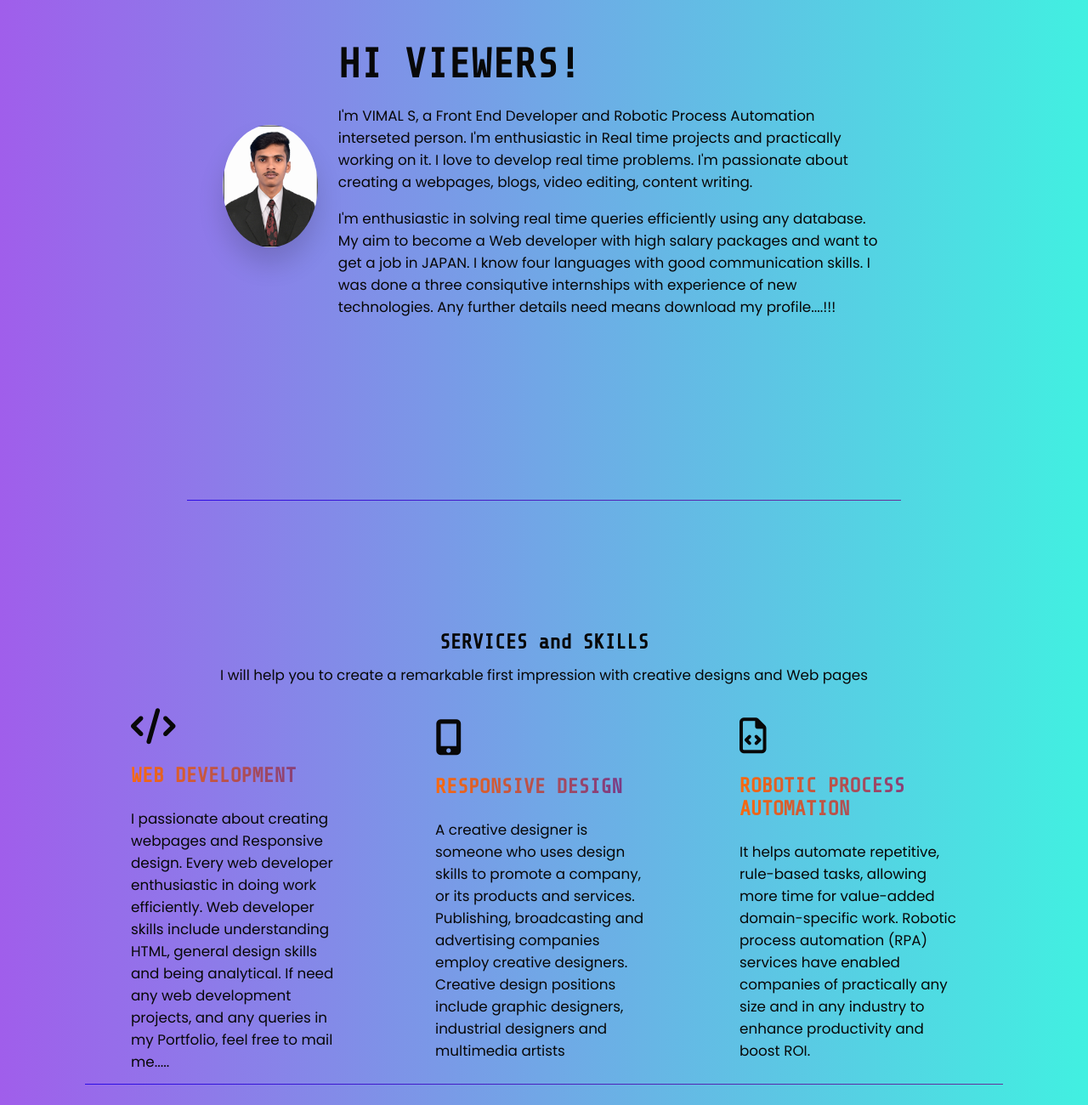
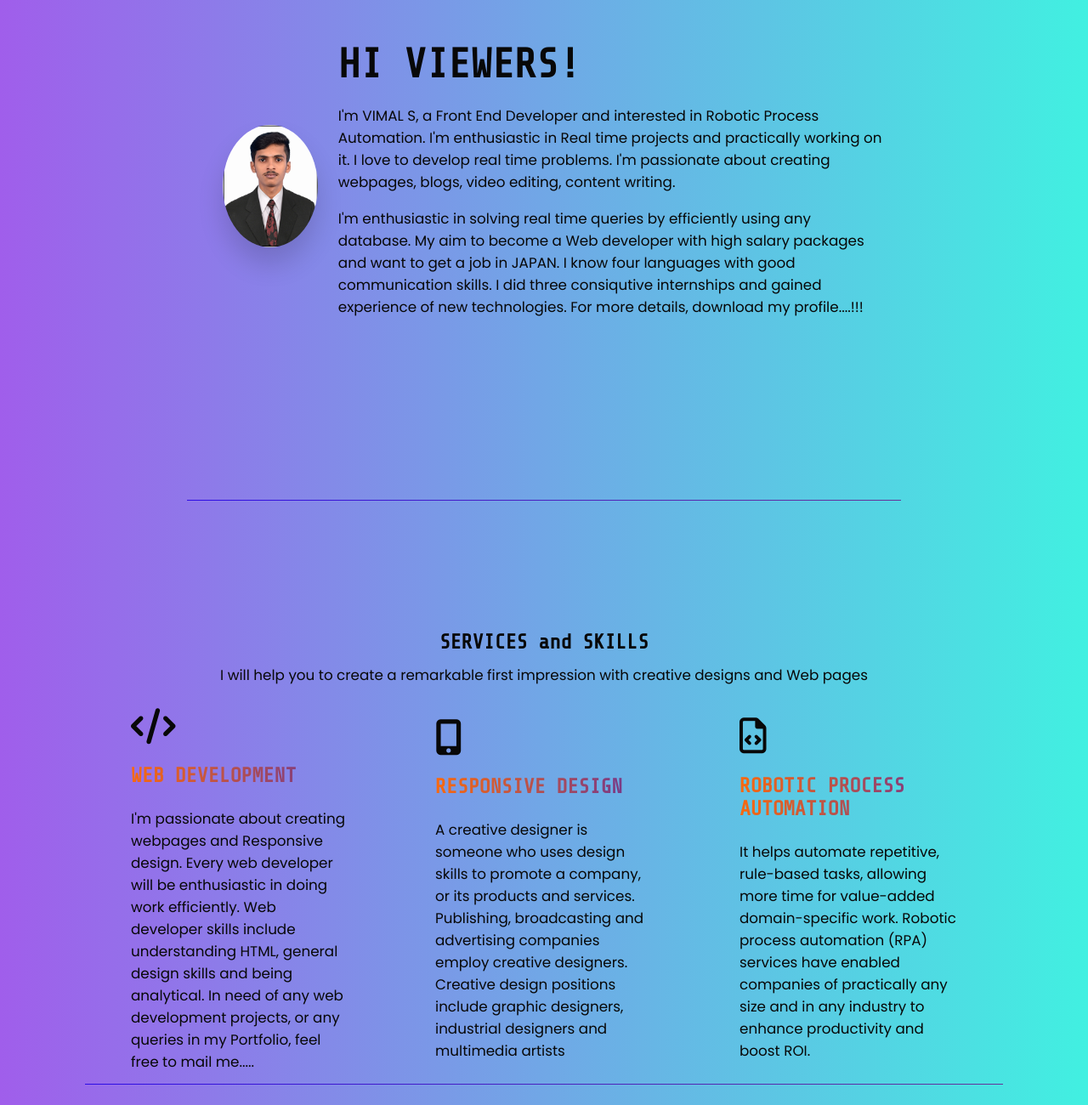
Before and after one commit to vimalsubramanian/vimalsubramanian.github.io, a plain HTML site: page index.html in a window 1280 px wide. Shown: the part 1060-2360 px from the top of the page at 85% size. Drawn offline with nearby package versions, Linux system fonts and the light colour scheme.

Commit message:
My Portfolio

```diff
--- a/index.html
+++ b/index.html
@@ -115,17 +115,16 @@
           <div class="about-text-box">
             <h2>HI VIEWERS!</h2>
             <p>
-              I'm VIMAL S, a Front End Developer and Robotic Process Automation
-              interseted person. I'm enthusiastic in Real time projects and practically
+              I'm VIMAL S, a Front End Developer and interested in Robotic Process Automation.
+              I'm enthusiastic in Real time projects and practically
               working on it. I love to develop real time problems. I'm passionate about
-              creating a webpages, blogs, video editing, content writing.
+              creating webpages, blogs, video editing, content writing.
             </p>
             <p>
-              I'm enthusiastic in solving real time queries efficiently using any database.
+              I'm enthusiastic in solving real time queries by efficiently using any database.
               My aim to become a Web developer with high salary packages and want to get a job in JAPAN.
-              I know four languages with good communication skills. I was done a three consiqutive
-              internships with experience of new technologies. Any further details need
-              means download my profile....!!!
+              I know four languages with good communication skills. I did three consiqutive
+              internships and gained experience of new technologies. For more details, download my profile....!!!
             </p>
           </div>
         </div>
@@ -146,11 +145,11 @@
               <i class="fa fa-code" aria-hidden="true"></i>
               <h2>WEB DEVELOPMENT</h2>
               <p>
-                I passionate about creating webpages and Responsive design.
-                Every web developer enthusiastic in doing work efficiently.
+                I'm passionate about creating webpages and Responsive design.
+                Every web developer will be enthusiastic in doing work efficiently.
                 Web developer skills include understanding HTML, general
                 design skills and being analytical.
-                If need any web development projects, and any queries in my
+                In need of any web development projects, or any queries in my
                 Portfolio, feel free to mail me.....
               </p>
             </div>
@@ -257,7 +256,7 @@
           Don't hesitate! Drop me a line and I’ll get back to you ASAP!
 
           Any queries and projects works contact me on my mail<br>
-          <strong>Thanking you</strong>
+          <strong>Thank you</strong>
         </p>
 
         <div class="container">
```
